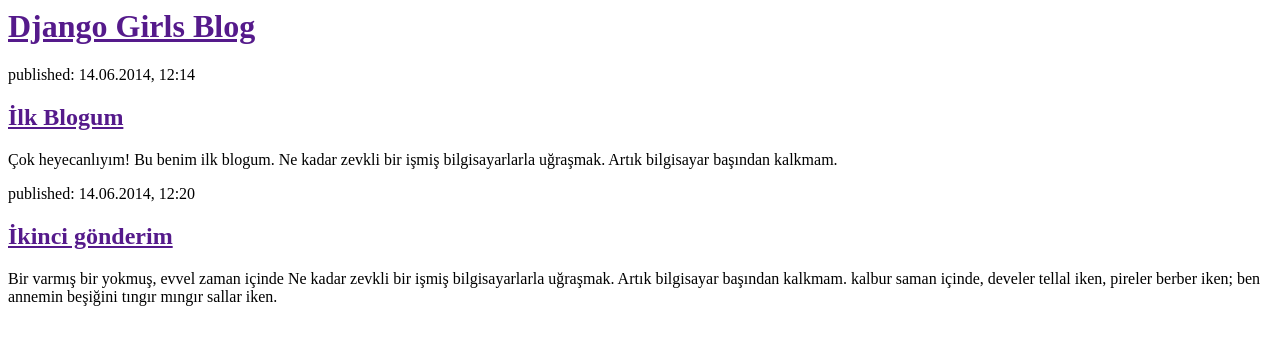
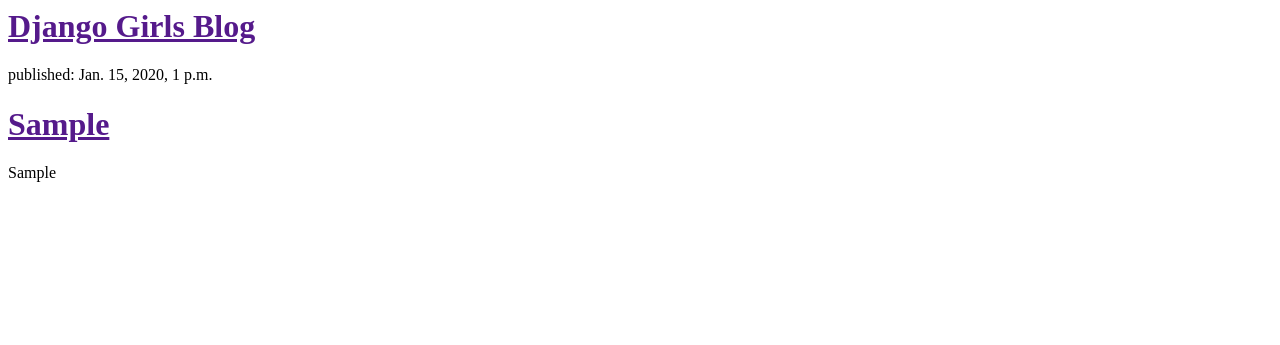
Before and after one commit to elifuchan/ilk-blogum, a Django app: template blog/templates/blog/post_list.html in a window 1280 px wide. Shown: the top 345 px of the page. Run offline with Django 3.2, Linux system fonts and the light colour scheme; the template is opened without the code that fills it: values that come from a table or form of the project are taken from there, others are empty; tables that the repository leaves empty hold one stand-in row (values such as "Sample post").

Commit message:
Veritabanındaki postları görebilmek için template'i değiştirdim.

```diff
--- a/blog/templates/blog/post_list.html
+++ b/blog/templates/blog/post_list.html
@@ -7,16 +7,14 @@
             <h1><a href="">Django Girls Blog</a></h1>
         </div>
 
+        {% for post in posts %}
         <div>
-            <p>published: 14.06.2014, 12:14</p>
-            <h2><a href="">İlk Blogum</a></h2>
-            <p>Çok heyecanlıyım! Bu benim ilk blogum. Ne kadar zevkli bir işmiş bilgisayarlarla uğraşmak. Artık bilgisayar başından kalkmam. </p>
+            <p>published: {{ post.yayinlanma_tarihi }}</p>
+            <h1><a href="">{{ post.baslik }}</a></h1>
+            <p>{{ post.yazi|linebreaks }}</p>
         </div>
+        {% endfor %}
 
-        <div>
-            <p>published: 14.06.2014, 12:20</p>
-            <h2><a href="">İkinci gönderim</a></h2>
-            <p>Bir varmış bir yokmuş, evvel zaman içinde Ne kadar zevkli bir işmiş bilgisayarlarla uğraşmak. Artık bilgisayar başından kalkmam. kalbur saman içinde, develer tellal iken, pireler berber iken; ben annemin beşiğini tıngır mıngır sallar iken.</p>
-        </div>
+
     </body>
 </html>
--- a/blog/views.py
+++ b/blog/views.py
@@ -1,4 +1,7 @@
 from django.shortcuts import render
+from .models import Post
+from django.utils import timezone
 
 def post_list(request):
-    return render(request, 'blog/post_list.html', {})
+    posts = Post.objects.filter(yayinlanma_tarihi__lte=timezone.now()).order_by('-yayinlanma_tarihi')
+    return render(request, 'blog/post_list.html', {'posts': posts})
```
